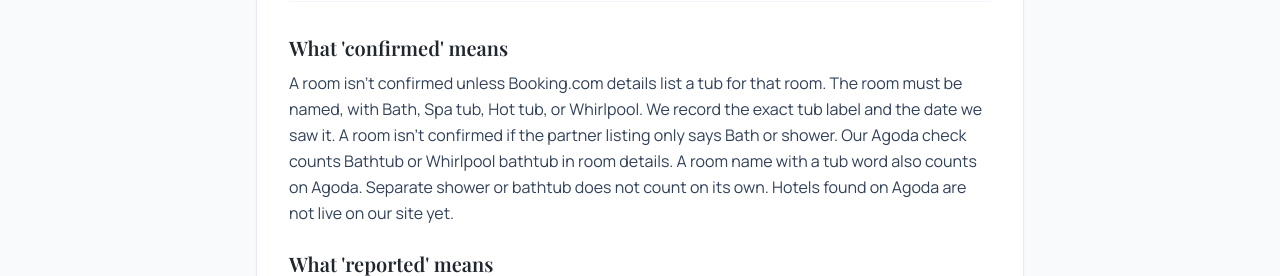
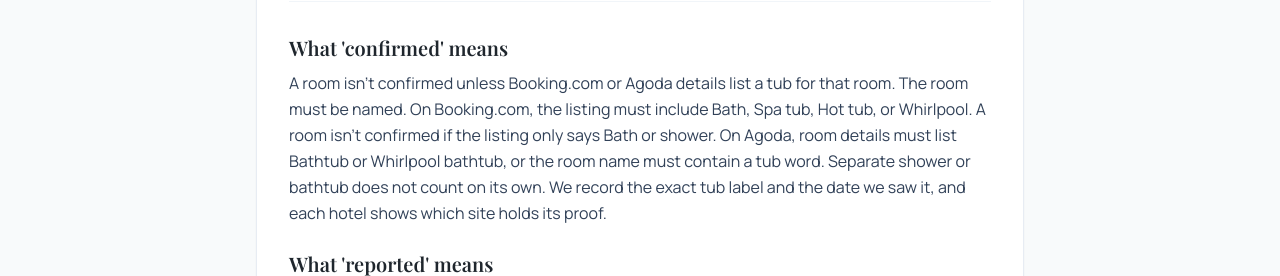
Before and after one commit to karanarora-aideveloper/hotelswithbathtubs, a Next.js app: page /how-we-check-bathtubs in a window 1280 px wide. Shown: the part 350-626 px from the top of the page. Built offline with nearby package versions, Linux system fonts and the light colour scheme; no server answers; the database is empty.

Commit message:
PROOF-SOURCE1B: Update How we check bathtubs page for Agoda proof source

```diff
--- a/src/app/how-we-check-bathtubs/page.tsx
+++ b/src/app/how-we-check-bathtubs/page.tsx
@@ -32,7 +32,7 @@ export default function HowWeCheckBathtubsPage() {
               What &#x27;confirmed&#x27; means
             </h2>
             <p>
-              A room isn&apos;t confirmed unless Booking.com details list a tub for that room. The room must be named, with Bath, Spa tub, Hot tub, or Whirlpool. We record the exact tub label and the date we saw it. A room isn&apos;t confirmed if the partner listing only says Bath or shower. Our Agoda check counts Bathtub or Whirlpool bathtub in room details. A room name with a tub word also counts on Agoda. Separate shower or bathtub does not count on its own. Hotels found on Agoda are not live on our site yet.
+              A room isn&apos;t confirmed unless Booking.com or Agoda details list a tub for that room. The room must be named. On Booking.com, the listing must include Bath, Spa tub, Hot tub, or Whirlpool. A room isn&apos;t confirmed if the listing only says Bath or shower. On Agoda, room details must list Bathtub or Whirlpool bathtub, or the room name must contain a tub word. Separate shower or bathtub does not count on its own. We record the exact tub label and the date we saw it, and each hotel shows which site holds its proof.
             </p>
           </section>
 
```
